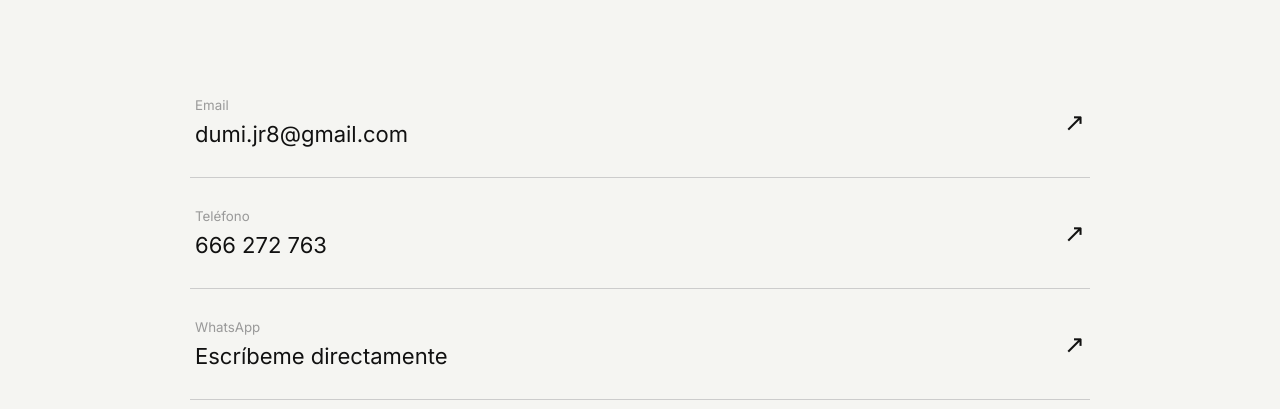
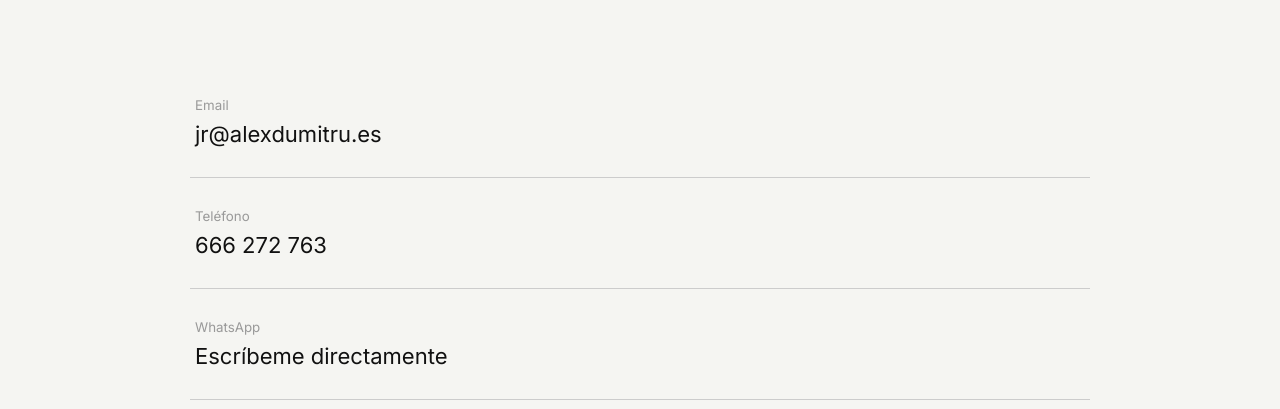
Before and after one commit to canalex158/alexdumitru-web, a plain HTML site: page index.html in a window 1280 px wide. Shown: the part 5005-5414 px from the top of the page. Drawn offline with Linux system fonts and the light colour scheme.

Commit message:
Update email contact information in index.html

```diff
--- a/index.html
+++ b/index.html
@@ -411,14 +411,13 @@
 
         <div class="contact-options reveal">
 
-            <a href="mailto:dumi.jr8@gmail.com" class="contact-card">
+            <a href="mailto:jr@alexdumitru.es" class="contact-card">
 
                 <div>
                     <small>Email</small>
-                    <p>dumi.jr8@gmail.com</p>
+                    <p>jr@alexdumitru.es</p>
                 </div>
 
-                <span>↗</span>
 
             </a>
 
@@ -430,7 +429,7 @@
                     <p>666 272 763</p>
                 </div>
 
-                <span>↗</span>
+
 
             </a>
 
@@ -444,7 +443,6 @@
                     <p>Escríbeme directamente</p>
                 </div>
 
-                <span>↗</span>
 
             </a>
 
```
